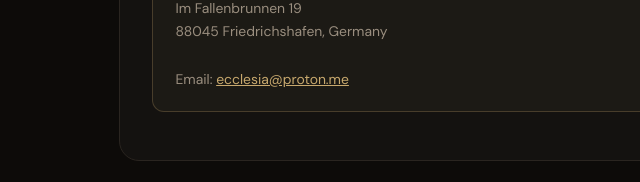
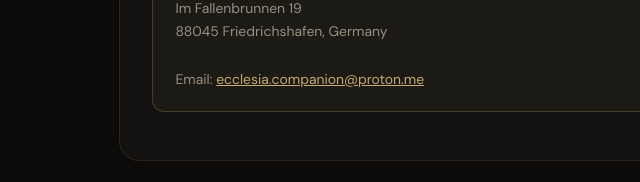
Before and after one commit to TobiBezzel/ecclesia_webpage, a plain HTML site: page privacy.html in a window 1280 px wide. Shown: the part 604-786 px from the top of the page, 153-793 px from the left. Drawn offline with nearby package versions, Linux system fonts and the light colour scheme.

Commit message:
Update privacy.html

```diff
--- a/privacy.html
+++ b/privacy.html
@@ -112,7 +112,7 @@
       <li><a href="legal.html">Legal Notice</a></li>
       <li><a href="support.html">Support</a></li>
     </ul>
-    <a href="mailto:ecclesia@proton.me" class="nav-cta">Get Early Access</a>
+    <a href="mailto:ecclesia.companion@proton.me" class="nav-cta">Get Early Access</a>
     <button class="mobile-menu" id="mobileMenu"><i class="fas fa-bars"></i></button>
   </div>
 </nav>
@@ -138,7 +138,7 @@
     <div class="info-box">
       <strong>Tobias Weihing</strong>
       <p>Im Fallenbrunnen 19<br>88045 Friedrichshafen, Germany<br><br>
-      Email: <a href="mailto:ecclesia@proton.me" style="color:var(--gold);">ecclesia@proton.me</a></p>
+      Email: <a href="mailto:ecclesia.companion@proton.me" style="color:var(--gold);">ecclesia.companion@proton.me</a></p>
     </div>
   </div>
 
@@ -277,8 +277,8 @@
       <li><strong>Right to object (Art. 21):</strong> Object to data processing based on legitimate interests</li>
       <li><strong>Right to withdraw consent (Art. 7 (3)):</strong> Withdraw any consent given at any time</li>
     </ul>
-    <p class="card-text" style="margin-top:0.8rem;">To exercise any of these rights, please contact: <strong>ecclesia@proton.me</strong></p>
-    <a href="mailto:ecclesia@proton.me" class="contact-btn"><i class="fas fa-envelope"></i> ecclesia@proton.me</a>
+    <p class="card-text" style="margin-top:0.8rem;">To exercise any of these rights, please contact: <strong>ecclesia.companion@proton.me</strong></p>
+    <a href="mailto:ecclesia.companion@proton.me" class="contact-btn"><i class="fas fa-envelope"></i> ecclesia.companion@proton.me</a>
   </div>
 
   <!-- 10 -->
@@ -345,7 +345,7 @@
       <div class="card-title">Contact</div>
     </div>
     <p class="card-text">For any questions about this privacy policy or to exercise your rights, please contact us:</p>
-    <a href="mailto:ecclesia@proton.me" class="contact-btn"><i class="fas fa-envelope"></i> ecclesia@proton.me</a>
+    <a href="mailto:ecclesia.companion@proton.me" class="contact-btn"><i class="fas fa-envelope"></i> ecclesia.companion@proton.me</a>
   </div>
 
 </div>
```
